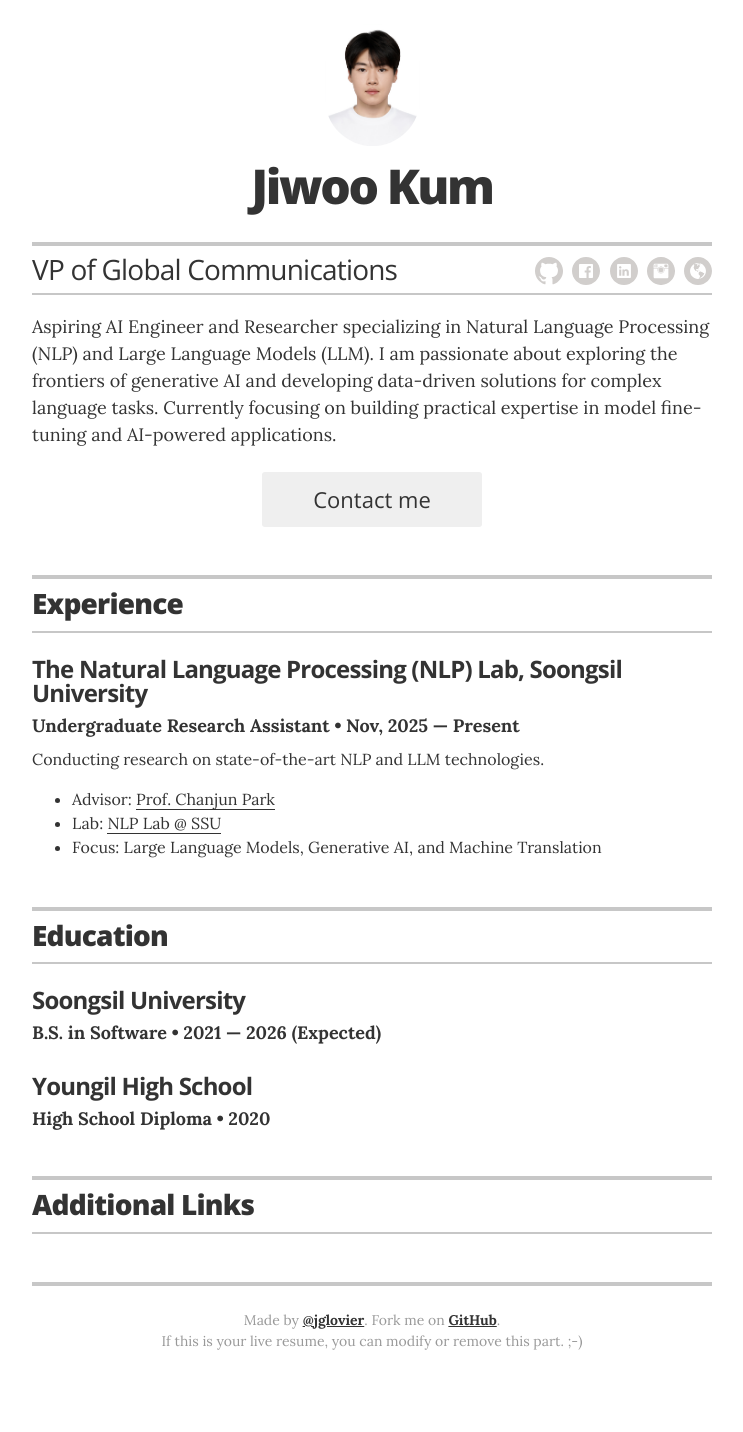
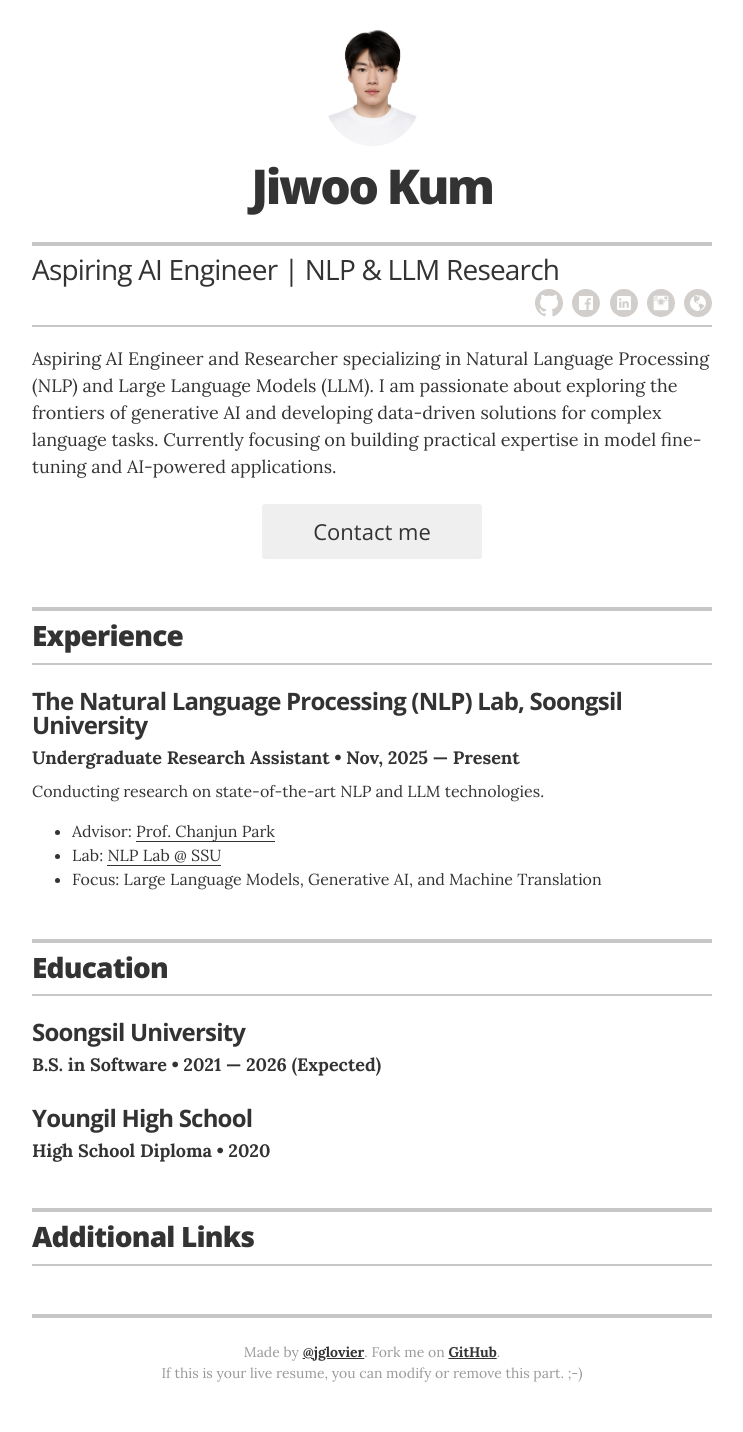
Before and after one commit to goldi1204/goldi1204.github.io, a Jekyll site: the page built from index.html, in a window 1280 px wide. Shown: the whole page, without its empty margins (268-1011 px from the left). Built offline with Jekyll 4.4.1, drawn with Linux system fonts in a browser that asks for light colours; before the commit the page ends 1400 px from its top, so only the background shows below that.

Commit message:
reconstruct

```diff
--- a/_config.yml
+++ b/_config.yml
@@ -11,7 +11,7 @@ sass:
 # Resume settings
 resume_avatar:                  "true"
 resume_name:                    "Jiwoo Kum"
-resume_title:                   "VP of Global Communications"
+resume_title:                   "Aspiring AI Engineer | NLP & LLM Research"
 
 # used for the contact button in _layouts/resume.html
 resume_contact_email:           "rmawldn@gmail.com"
```
